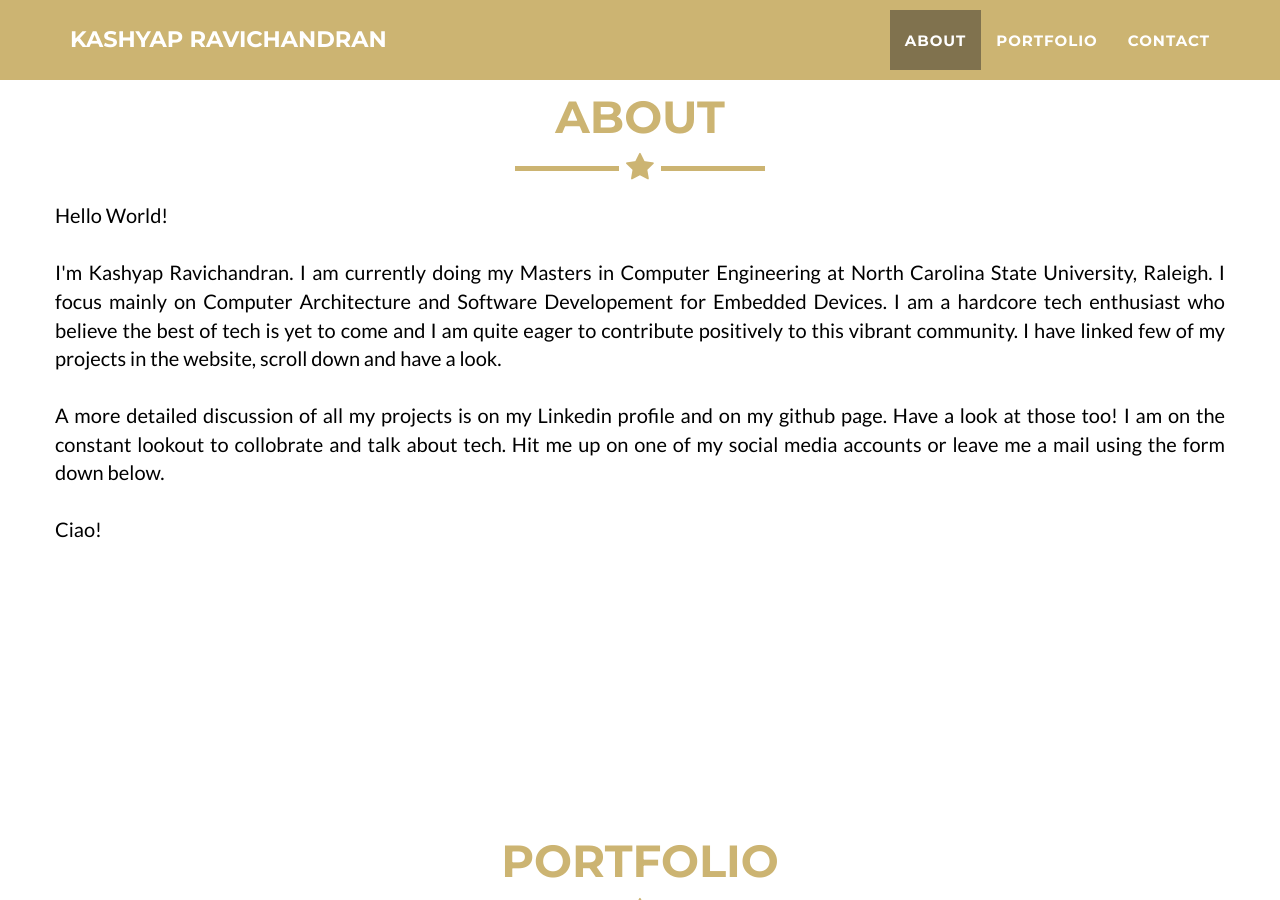
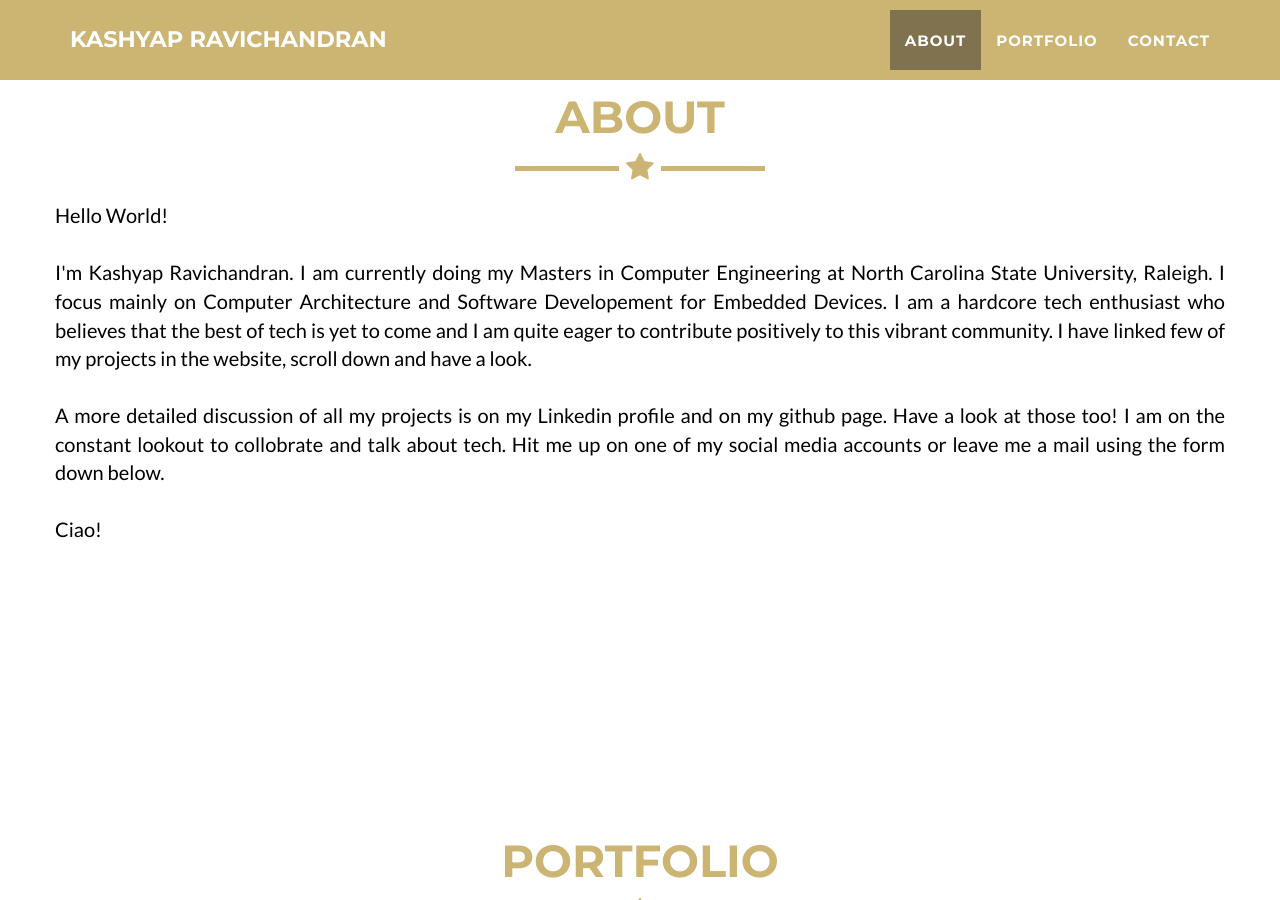
Before and after one commit to kashyapravichandran/kashyapravichandran.github.io, a Jekyll site: the page built from _posts/2014-07-18-project-1.markdown, in a window 1280 px wide and 900 px high, scrolled down 943 px. Built offline with Jekyll 4.4.1, drawn with Linux system fonts in a browser that asks for light colours.

```diff
--- a/_includes/about.html
+++ b/_includes/about.html
@@ -10,7 +10,7 @@
             <div class="row">
                 <div>
                     <p align="justify" style="color:black;"> Hello World! <br><br>
-                    I'm Kashyap Ravichandran. I am currently doing my Masters in Computer Engineering at North Carolina State University, Raleigh. I focus mainly on Computer Architecture and Software Developement for Embedded Devices. I am a hardcore tech enthusiast who believe the best of tech is yet to come and I am quite eager to contribute positively to this vibrant community. I have linked few of my projects in the website, scroll down and have a look. <br><br>
+                    I'm Kashyap Ravichandran. I am currently doing my Masters in Computer Engineering at North Carolina State University, Raleigh. I focus mainly on Computer Architecture and Software Developement for Embedded Devices. I am a hardcore tech enthusiast who believes that the best of tech is yet to come and I am quite eager to contribute positively to this vibrant community. I have linked few of my projects in the website, scroll down and have a look. <br><br>
 
                     A more detailed discussion of all my projects is on my Linkedin profile and on my github page. Have a look at those too! I am on the constant lookout to collobrate and talk about tech. Hit me up on one of my social media accounts or leave me a mail using the form down below. <br><br>
 
--- a/_includes/head.html
+++ b/_includes/head.html
@@ -1,7 +1,7 @@
 <head>
     <meta charset="utf-8">
     <meta http-equiv="X-UA-Compatible" content="IE=edge">
-    <title>{% if page.title %}{{ page.title }}{% else %}{{ site.title }}{% endif %}</title>
+    <title>Kashyap Ravichandran</title>
     <meta name="viewport" content="width=device-width">
     <meta name="description" content="{{ site.description }}">
     <meta name="keywords" content="{{ site.keywords }}" />
```
